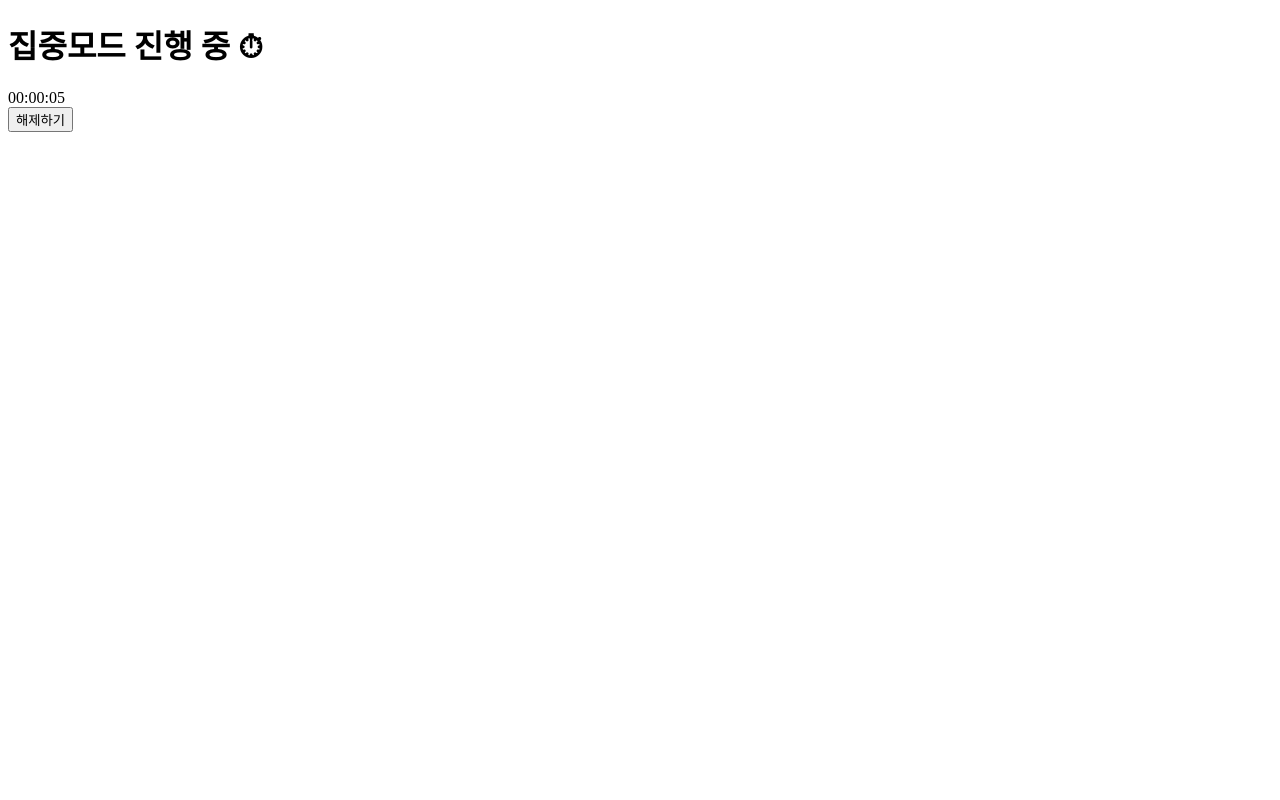
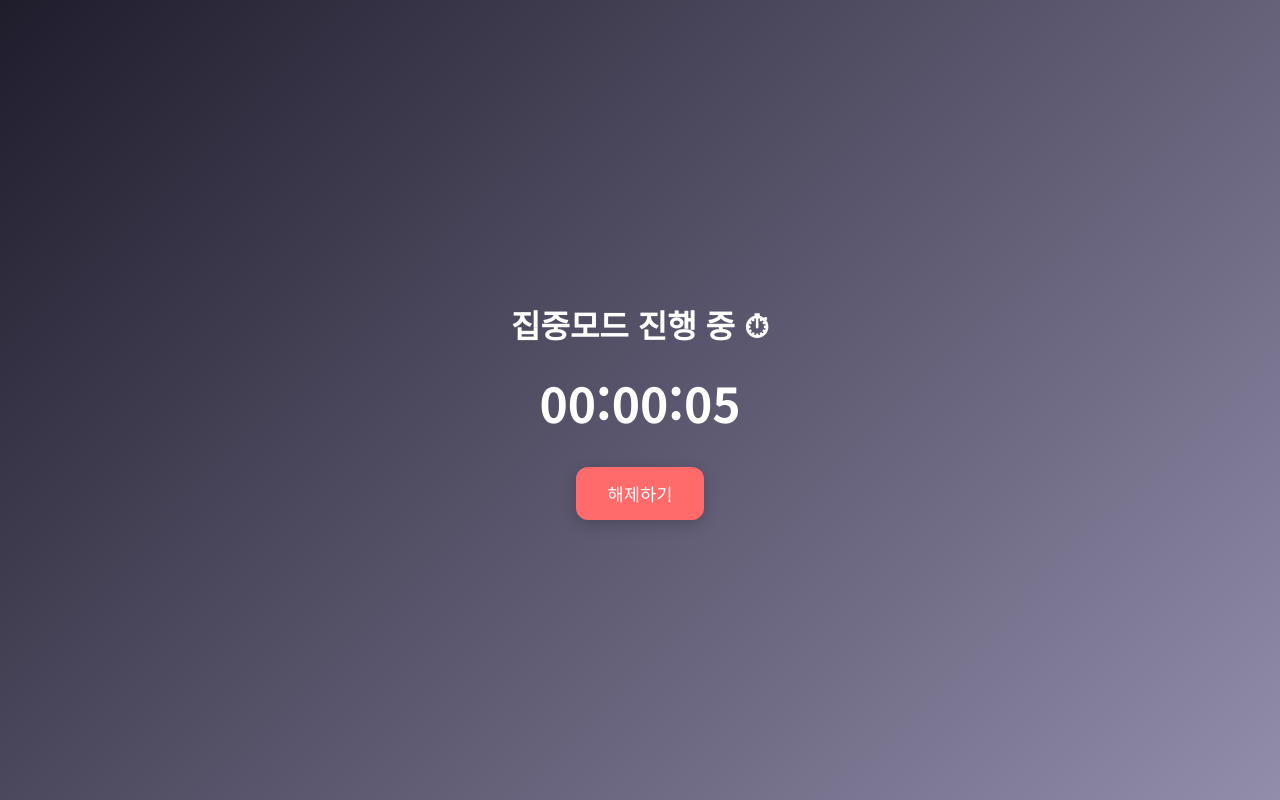
Before and after one commit to bajilagkalgugsu/focus-mode-app, a plain HTML site: page index.html in a window 1280 px wide. Drawn offline with Linux system fonts and the light colour scheme.

Commit message:
Update Paths

```diff
--- a/index.html
+++ b/index.html
@@ -5,7 +5,7 @@
   <meta charset="UTF-8" />
   <meta name="viewport" content="width=device-width, initial-scale=1.0" />
   <title>집중모드</title>
-  <link rel="stylesheet" href="/fouse mode app/style.css" />
+  <link rel="stylesheet" href="style.css" />
 </head>
 <body>
   <div class="container">
```
